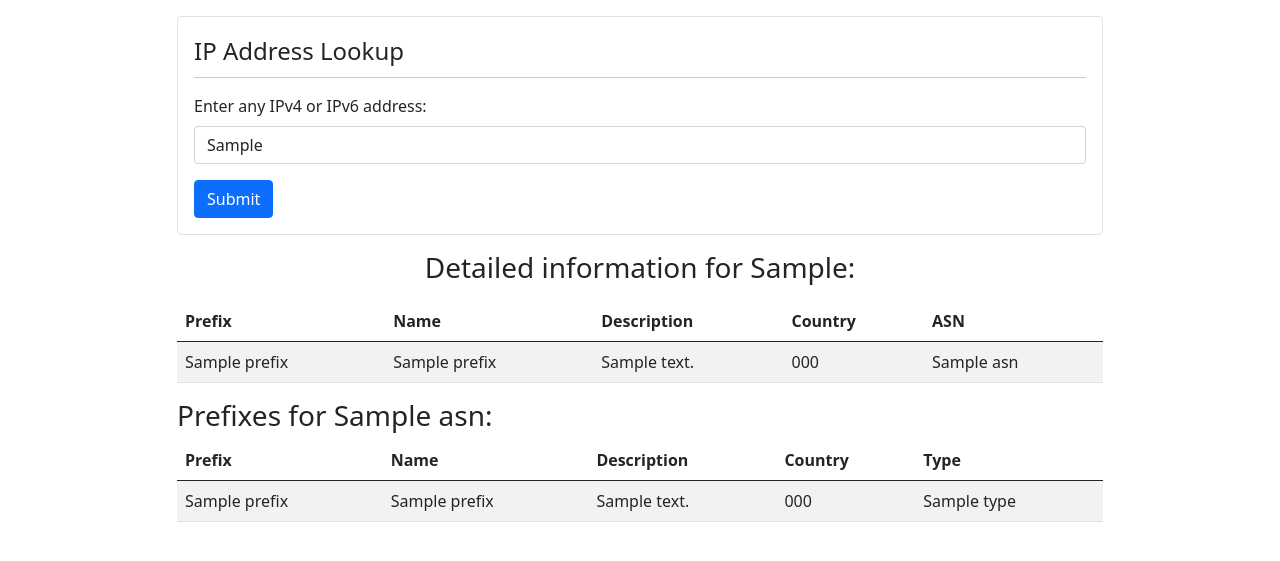
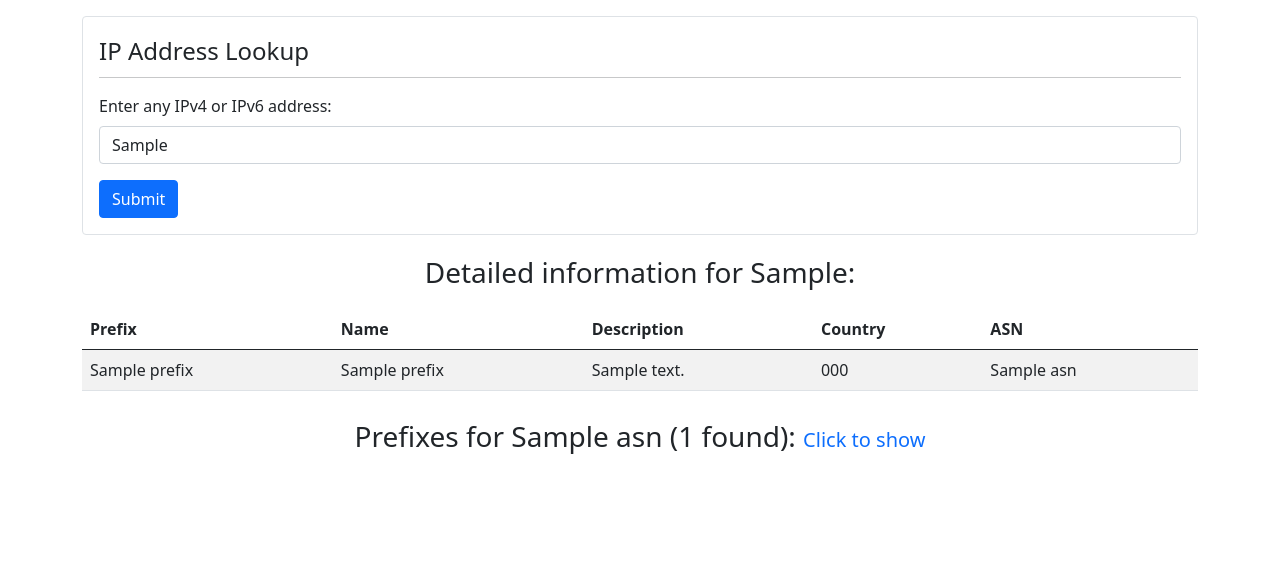
Before and after one commit to plt3/ip-lookup, a FastAPI app: template templates/home.html in a window 1280 px wide. Shown: the top 561 px of the page. Run offline with FastAPI, Linux system fonts and the light colour scheme; the template is opened without the code that fills it: most values are stand-ins (such as "Sample title", 1, 10 or a date in 2020).

Commit message:
added collapsing functionality to IP prefix tables

```diff
--- a/main.py
+++ b/main.py
@@ -2,14 +2,16 @@ from typing import Optional
 
 from fastapi import FastAPI, Request
 from fastapi.responses import HTMLResponse
+from fastapi.staticfiles import StaticFiles
 from fastapi.templating import Jinja2Templates
 
 from utils import getAllInfo
 
 app = FastAPI()
 
+app.mount("/static", StaticFiles(directory="static"), name="static")
+
 templates = Jinja2Templates(directory="templates")
-
 
 # TODO: get functionality, add docstrings/comments, would be cool if IP address field
 # autopopulated to user's IP address
--- /dev/null
+++ b/static/homeScripts.js
@@ -0,0 +1,9 @@
+function changeText() {
+  const showText = "Click to show";
+  const collapseText = "Click to collapse";
+  if (event.target.innerHTML === showText) {
+    event.target.innerHTML = collapseText;
+  } else {
+    event.target.innerHTML = showText;
+  }
+}
--- a/templates/home.html
+++ b/templates/home.html
@@ -11,8 +11,8 @@
   </head>
   <body>
     <div class="container">
-      <div class="row justify-content-center">
-        <div class="col-md-10 mb-4">
+      <!-- <div class="row justify-content-center"> -->
+      <!--   <div class="mb-4"> -->
           <form class="border p-3 mt-3 mb-3 rounded" action="" method="GET" accept-charset="utf-8">
             <legend>IP Address Lookup</legend>
             <hr>
@@ -24,7 +24,7 @@
           </form>
 
           {% if ip %}
-            <h3 class="text-center mb-3">Detailed information for {{ ip }}:</h3>
+            <p class="fs-3 text-center mb-3">Detailed information for {{ ip }}:</p>
           {% endif %}
 
           <table class="table table-striped table-hover">
@@ -54,8 +54,11 @@
 
           {% if ip %}
             {% for asn in asnPrefixes %}
-              <h3>Prefixes for {{ asn }}:</h3>
-              <table class="table table-striped table-hover">
+              <p class="fs-3 text-center mt-4">
+                Prefixes for {{ asn }} ({{ asnPrefixes[asn] | length }} found):
+                <a class="text-decoration-none fs-5" data-bs-toggle="collapse" href="#AS{{ asn }}" role="button" aria-expanded="false" aria-controls="AS{{ asn }}" onclick="changeText()">Click to show</a>
+              </p>
+              <table id="AS{{ asn }}" class="collapse table table-striped table-hover">
                 <thead>
                   <tr>
                     <th scope="col">Prefix</th>
@@ -80,10 +83,11 @@
             {% endfor %}
           {% endif %}
 
-        </div>
-      </div>
+        <!-- </div> -->
+      <!-- </div> -->
     </div>
 
+    <script src="{{ url_for('static', path='/homeScripts.js') }}" charset="utf-8"></script>
     <!-- Bootstrap javascript -->
     <script src="https://cdn.jsdelivr.net/npm/bootstrap@5.0.0-beta1/dist/js/bootstrap.bundle.min.js" integrity="sha384-ygbV9kiqUc6oa4msXn9868pTtWMgiQaeYH7/t7LECLbyPA2x65Kgf80OJFdroafW" crossorigin="anonymous"></script>
   </body>
```
